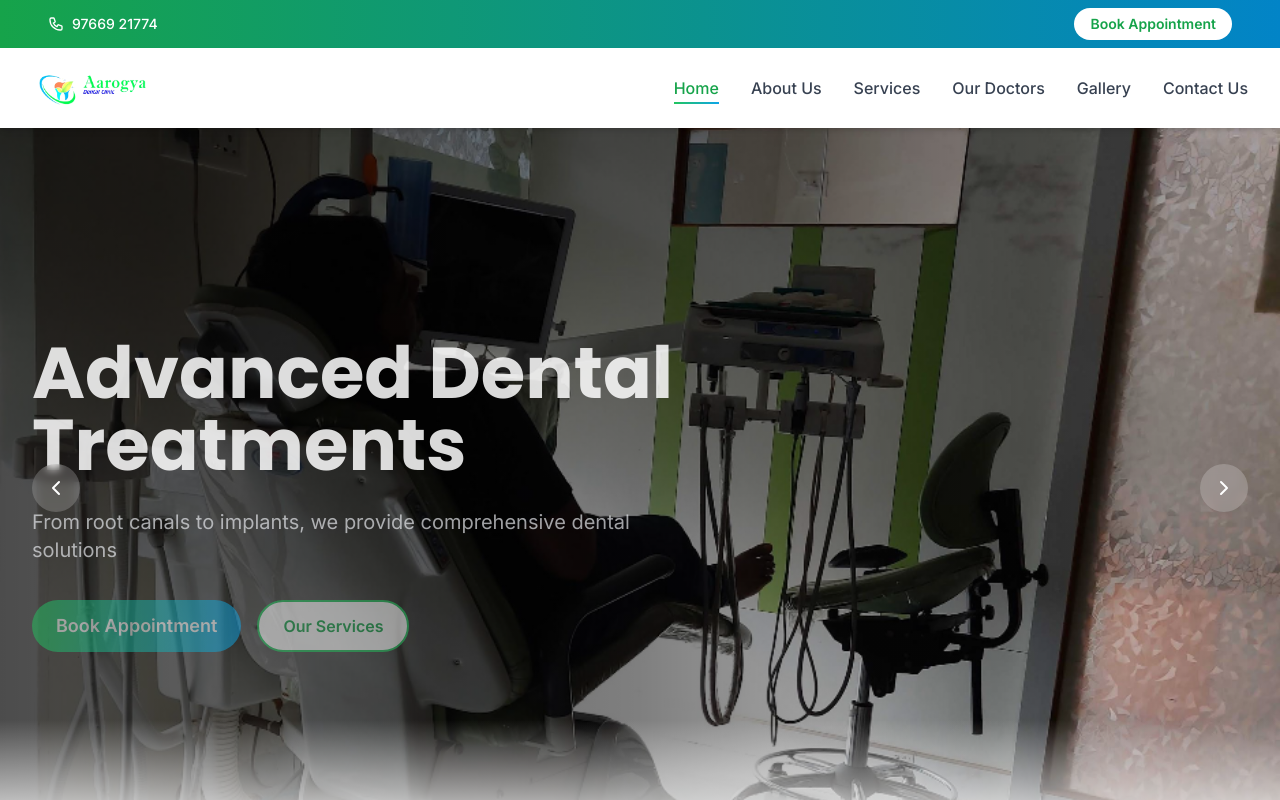
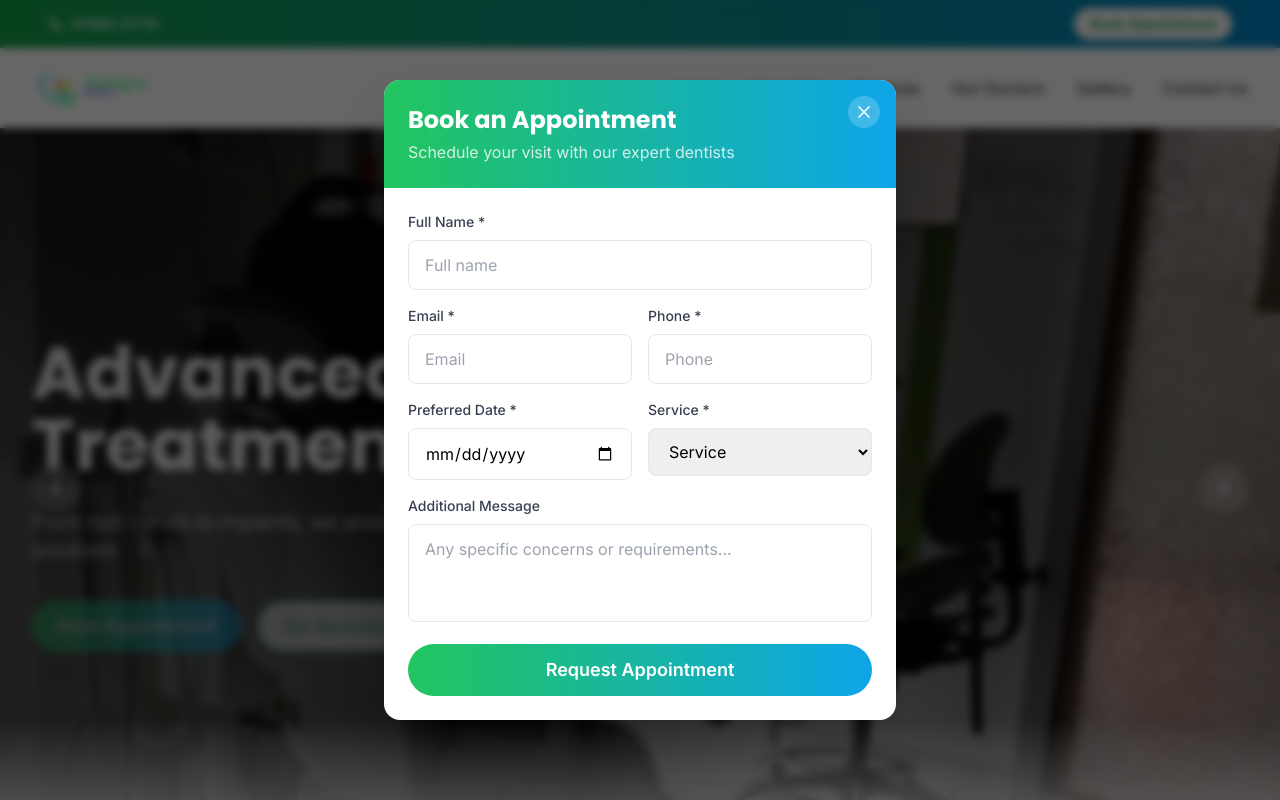
Before and after one commit to shridevfreelanceofficial-prog/AarogyaDentalClinic, a Next.js app: page / in a window 1280 px wide. Shown: the top 800 px of the page. Built offline with nearby package versions, Linux system fonts and the light colour scheme.

Commit message:
second commit

```diff
--- a/app/about/page.tsx
+++ b/app/about/page.tsx
@@ -25,22 +25,22 @@ export default function AboutPage() {
   return (
     <main className="min-h-screen">
       {/* Hero Section */}
-      <section className="relative h-[50vh] min-h-[400px]">
+      <section className="relative w-full aspect-[1216/312] max-h-[520px] bg-black">
         <Image
           src="/images/aboutus/hero.png"
           alt="About Aarogya Dental Clinic"
           fill
-          className="object-cover"
+          className="object-contain"
           priority
         />
-        <div className="absolute inset-0 bg-gradient-to-r from-black/70 via-black/50 to-transparent" />
-        <div className="absolute inset-0 flex items-center">
+        <div className="absolute inset-0 bg-gradient-to-b md:bg-gradient-to-r from-black/70 via-black/50 to-transparent" />
+        <div className="absolute inset-0 flex items-end md:items-center">
           <div className="container-custom">
             <motion.div
               initial={{ opacity: 0, y: 30 }}
               animate={{ opacity: 1, y: 0 }}
               transition={{ duration: 0.6 }}
-              className="max-w-2xl text-white"
+              className="hidden md:block max-w-2xl text-white pb-8 md:pb-0"
             >
               <h1 className="text-4xl md:text-5xl lg:text-6xl font-bold mb-4">About Us</h1>
               <p className="text-lg md:text-xl text-gray-200">
@@ -198,18 +198,27 @@ export default function AboutPage() {
               initial={{ opacity: 0, x: 30 }}
               whileInView={{ opacity: 1, x: 0 }}
               viewport={{ once: true }}
-              className="rounded-2xl overflow-hidden shadow-lg h-[400px]"
+              className="rounded-2xl overflow-hidden shadow-lg h-[400px] relative"
             >
               <iframe
-                src="https://www.google.com/maps/embed?pb=!1m18!1m12!1m3!1d3771.6789456789012!2d73.12345678901234!3d19.012345678901234!2m3!1f0!2f0!3f0!3m2!1i1024!2i768!4f13.1!3m3!1m2!1s0x0%3A0x0!2zMTnCsDAwJzQ0LjQiTiA3M8KwMDcnMjQuNCJF!5e0!3m2!1sen!2sin!4v1234567890123"
+                src="https://www.google.com/maps/embed?pb=!4v1776086551013!6m8!1m7!1sFt-SuNba1H6NmdBw7F7axg!2m2!1d19.00289955109799!2d73.11692951790013!3f74.18881009955876!4f3.4024527625993954!5f0.7820865974627469"
                 width="100%"
                 height="100%"
                 style={{ border: 0 }}
                 allowFullScreen
                 loading="lazy"
                 referrerPolicy="no-referrer-when-downgrade"
-                className="grayscale hover:grayscale-0 transition-all duration-500"
+                className="transition-all duration-500"
               />
+              <a
+                href="https://maps.app.goo.gl/qmwHvZQ4toijkNZEA"
+                target="_blank"
+                rel="noopener noreferrer"
+                className="absolute bottom-4 left-4 bg-white/90 hover:bg-white text-primary-600 font-medium px-4 py-2 rounded-lg shadow-lg transition-all duration-300 flex items-center gap-2"
+              >
+                <MapPin className="w-4 h-4" />
+                Open in Google Maps
+              </a>
             </motion.div>
           </div>
         </div>
--- a/app/contact/page.tsx
+++ b/app/contact/page.tsx
@@ -56,15 +56,24 @@ export default function ContactPage() {
       {/* Map Section */}
       <section className="h-[400px] relative">
         <iframe
-          src="https://www.google.com/maps/embed?pb=!1m18!1m12!1m3!1d3771.6789456789012!2d73.12345678901234!3d19.012345678901234!2m3!1f0!2f0!3f0!3m2!1i1024!2i768!4f13.1!3m3!1m2!1s0x0%3A0x0!2zMTnCsDAwJzQ0LjQiTiA3M8KwMDcnMjQuNCJF!5e0!3m2!1sen!2sin!4v1234567890123"
+          src="https://www.google.com/maps/embed?pb=!4v1776086551013!6m8!1m7!1sFt-SuNba1H6NmdBw7F7axg!2m2!1d19.00289955109799!2d73.11692951790013!3f74.18881009955876!4f3.4024527625993954!5f0.7820865974627469"
           width="100%"
           height="100%"
           style={{ border: 0 }}
           allowFullScreen
           loading="lazy"
           referrerPolicy="no-referrer-when-downgrade"
-          className="grayscale hover:grayscale-0 transition-all duration-500"
+          className="transition-all duration-500"
         />
+        <a
+          href="https://maps.app.goo.gl/qmwHvZQ4toijkNZEA"
+          target="_blank"
+          rel="noopener noreferrer"
+          className="absolute bottom-4 left-4 bg-white/90 hover:bg-white text-primary-600 font-medium px-4 py-2 rounded-lg shadow-lg transition-all duration-300 flex items-center gap-2 z-10"
+        >
+          <MapPin className="w-4 h-4" />
+          Open in Google Maps
+        </a>
       </section>
 
       {/* Contact Section */}
--- a/components/AppointmentModal.tsx
+++ b/components/AppointmentModal.tsx
@@ -97,11 +97,11 @@ export default function AppointmentModal({ isOpen, onClose }: AppointmentModalPr
                       value={formData.name}
                       onChange={handleChange}
                       required
-                      className="form-input"
-                      placeholder="Enter your full name"
+                      className="form-input text-sm sm:text-base"
+                      placeholder="Full name"
                     />
                   </div>
-                  <div className="grid grid-cols-2 gap-4">
+                  <div className="grid grid-cols-1 sm:grid-cols-2 gap-4">
                     <div>
                       <label className="form-label">Email *</label>
                       <input
@@ -110,8 +110,8 @@ export default function AppointmentModal({ isOpen, onClose }: AppointmentModalPr
                         value={formData.email}
                         onChange={handleChange}
                         required
-                        className="form-input"
-                        placeholder="your@email.com"
+                        className="form-input text-sm sm:text-base"
+                        placeholder="Email"
                       />
                     </div>
                     <div>
@@ -122,12 +122,12 @@ export default function AppointmentModal({ isOpen, onClose }: AppointmentModalPr
                         value={formData.phone}
                         onChange={handleChange}
                         required
-                        className="form-input"
-                        placeholder="Your phone number"
+                        className="form-input text-sm sm:text-base"
+                        placeholder="Phone"
                       />
                     </div>
                   </div>
-                  <div className="grid grid-cols-2 gap-4">
+                  <div className="grid grid-cols-1 sm:grid-cols-2 gap-4">
                     <div>
                       <label className="form-label">Preferred Date *</label>
                       <input
@@ -136,7 +136,7 @@ export default function AppointmentModal({ isOpen, onClose }: AppointmentModalPr
                         value={formData.date}
                         onChange={handleChange}
                         required
-                        className="form-input"
+                        className="form-input text-sm sm:text-base"
                       />
                     </div>
                     <div>
@@ -146,9 +146,9 @@ export default function AppointmentModal({ isOpen, onClose }: AppointmentModalPr
                         value={formData.service}
                         onChange={handleChange}
                         required
-                        className="form-input"
+                        className="form-input text-sm sm:text-base"
                       >
-                        <option value="">Select a service</option>
+                        <option value="">Service</option>
                         <option value="root-canal">Root Canal</option>
                         <option value="dental-implant">Dental Implant</option>
                         <option value="crowns-bridges">Crowns & Bridges</option>
--- a/components/ClientLayout.tsx
+++ b/components/ClientLayout.tsx
@@ -14,6 +14,20 @@ export default function ClientLayout({
   const [isModalOpen, setIsModalOpen] = useState(false)
   const [isScrolled, setIsScrolled] = useState(false)
   const pathname = usePathname()
+
+  // Auto-popup modal on homepage after 5 seconds
+  useEffect(() => {
+    if (pathname === '/') {
+      const alreadyShown = typeof window !== 'undefined' && window.sessionStorage.getItem('appointmentModalShown')
+      if (alreadyShown) return
+
+      const timer = setTimeout(() => {
+        setIsModalOpen(true)
+        window.sessionStorage.setItem('appointmentModalShown', '1')
+      }, 5000)
+      return () => clearTimeout(timer)
+    }
+  }, [pathname])
 
   useEffect(() => {
     const handleScroll = () => {
```
